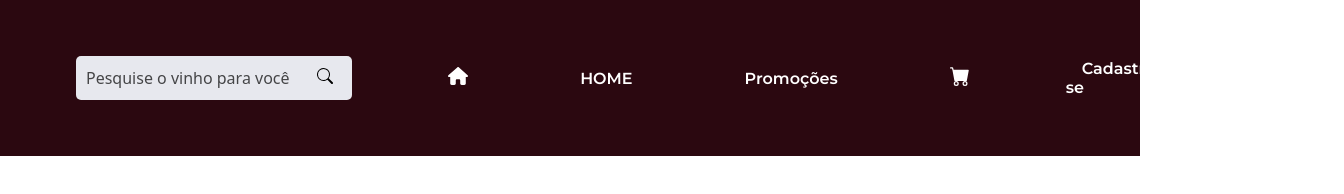
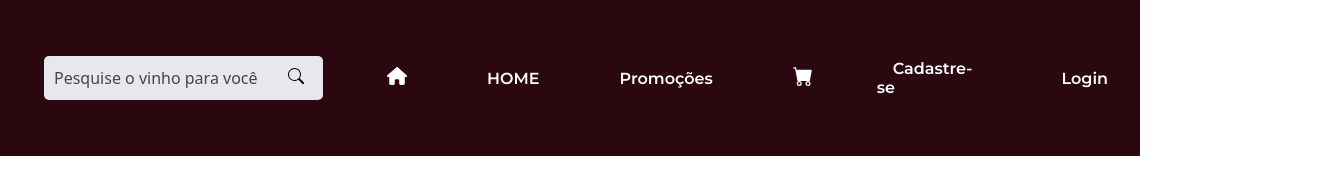
Before and after one commit to thommyneves/cabe-alho-pronto, a plain HTML site: page index.html in a window 1280 px wide. Shown: the full height of the page, 1344 px wide, since content can reach past the window. Drawn offline with Linux system fonts and the light colour scheme.

Commit message:
Update estilo.css

```diff
--- a/estilo.css
+++ b/estilo.css
@@ -55,7 +55,7 @@ header{
   list-style: none;
   display: flex;
   align-items: center;
-  gap: 5rem;
+  gap: 3rem;
 }
 
 .forminha {
```
